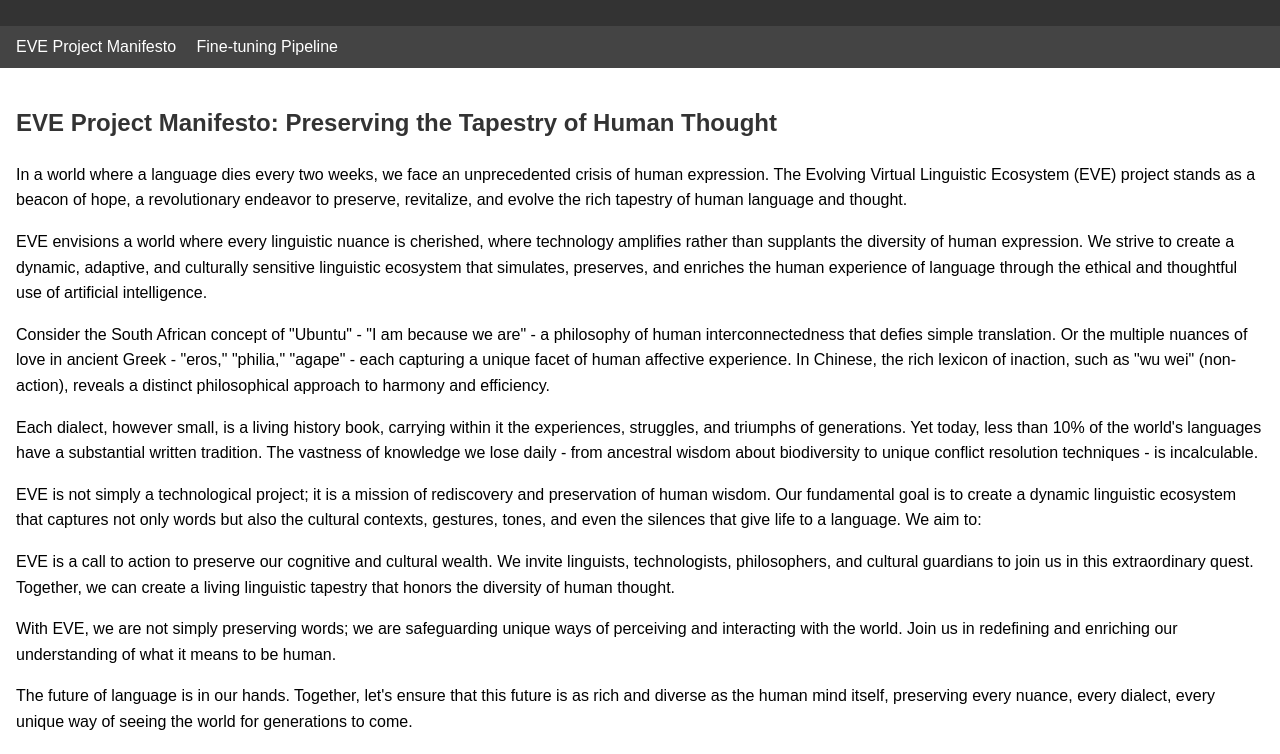
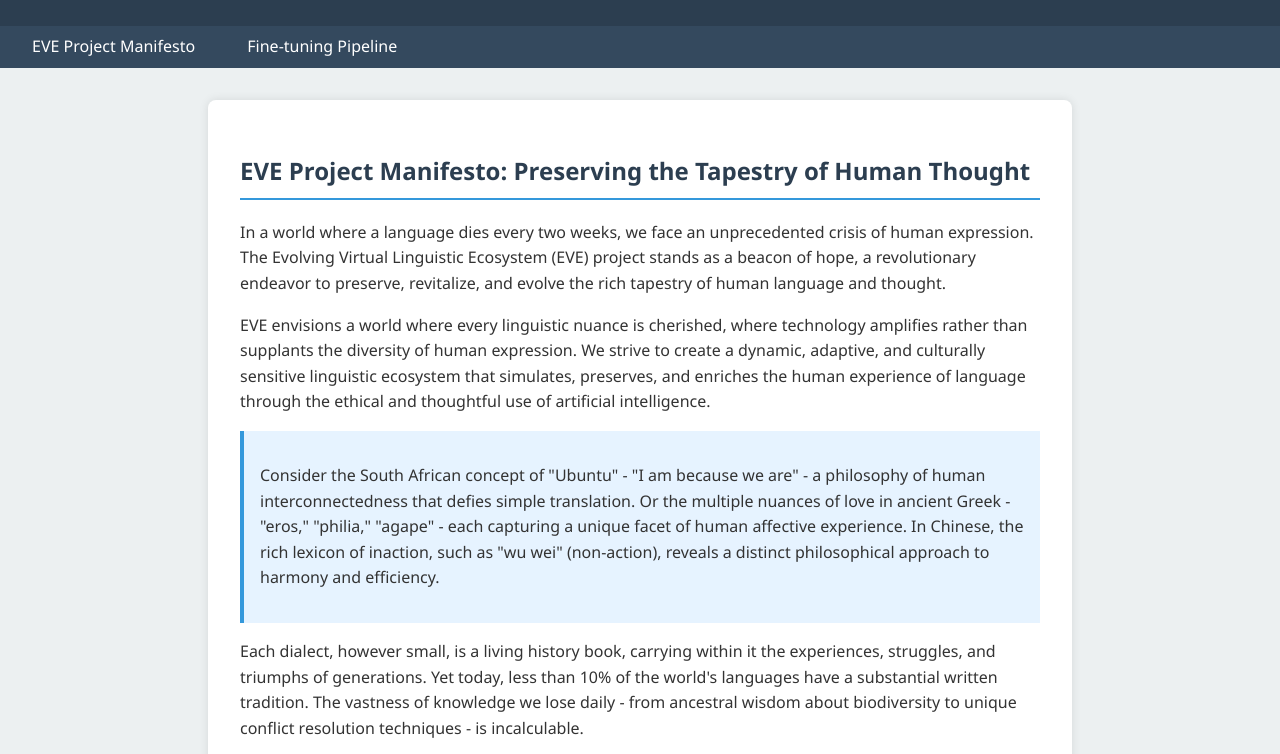
Before and after one commit to Git-Fg/Eve_Project, a plain HTML site: page docs/index.html in a window 1280 px wide. Shown: the part 100-854 px from the top of the page. Drawn offline with Linux system fonts and the light colour scheme.

Commit message:
Update index.html

```diff
--- a/docs/index.html
+++ b/docs/index.html
@@ -5,12 +5,73 @@
     <meta name="viewport" content="width=device-width, initial-scale=1.0">
     <title>Language Preservation Project</title>
     <style>
-        body { font-family: Arial, sans-serif; line-height: 1.6; margin: 0; padding: 0; }
-        header { background: #333; color: #fff; text-align: center; padding: 1rem; }
-        nav { background: #444; padding: 0.5rem; position: sticky; top: 0; }
-        nav a { color: #fff; text-decoration: none; padding: 0.5rem; }
-        .content { padding: 1rem; }
-        h1, h2, h3 { color: #333; }
+        :root {
+            --primary-color: #2c3e50;
+            --secondary-color: #34495e;
+            --accent-color: #3498db;
+            --text-color: #333;
+            --background-color: #ecf0f1;
+        }
+        body {
+            font-family: 'Segoe UI', Tahoma, Geneva, Verdana, sans-serif;
+            line-height: 1.6;
+            margin: 0;
+            padding: 0;
+            color: var(--text-color);
+            background-color: var(--background-color);
+        }
+        header {
+            background: var(--primary-color);
+            color: #fff;
+            text-align: center;
+            padding: 1rem;
+        }
+        nav {
+            background: var(--secondary-color);
+            padding: 0.5rem;
+            position: sticky;
+            top: 0;
+            z-index: 1000;
+        }
+        nav a {
+            color: #fff;
+            text-decoration: none;
+            padding: 0.5rem 1rem;
+            margin: 0 0.5rem;
+            border-radius: 4px;
+            transition: background-color 0.3s;
+        }
+        nav a:hover {
+            background-color: var(--accent-color);
+        }
+        .content {
+            max-width: 800px;
+            margin: 0 auto;
+            padding: 2rem;
+            background-color: #fff;
+            box-shadow: 0 0 10px rgba(0,0,0,0.1);
+            border-radius: 8px;
+            margin-top: 2rem;
+        }
+        h1, h2, h3 {
+            color: var(--primary-color);
+        }
+        h2 {
+            border-bottom: 2px solid var(--accent-color);
+            padding-bottom: 0.5rem;
+        }
+        ul {
+            padding-left: 1.5rem;
+        }
+        p, li {
+            margin-bottom: 1rem;
+        }
+        .highlight {
+            background-color: #e6f3ff;
+            padding: 1rem;
+            border-left: 4px solid var(--accent-color);
+            margin: 1rem 0;
+        }
     </style>
 </head>
 <body>
@@ -26,9 +87,11 @@
         <h2>EVE Project Manifesto: Preserving the Tapestry of Human Thought</h2>
         <p>In a world where a language dies every two weeks, we face an unprecedented crisis of human expression. The Evolving Virtual Linguistic Ecosystem (EVE) project stands as a beacon of hope, a revolutionary endeavor to preserve, revitalize, and evolve the rich tapestry of human language and thought.</p>
         <p>EVE envisions a world where every linguistic nuance is cherished, where technology amplifies rather than supplants the diversity of human expression. We strive to create a dynamic, adaptive, and culturally sensitive linguistic ecosystem that simulates, preserves, and enriches the human experience of language through the ethical and thoughtful use of artificial intelligence.</p>
-        <p>Consider the South African concept of "Ubuntu" - "I am because we are" - a philosophy of human interconnectedness that defies simple translation. Or the multiple nuances of love in ancient Greek - "eros," "philia," "agape" - each capturing a unique facet of human affective experience. In Chinese, the rich lexicon of inaction, such as "wu wei" (non-action), reveals a distinct philosophical approach to harmony and efficiency.</p>
+        <div class="highlight">
+            <p>Consider the South African concept of "Ubuntu" - "I am because we are" - a philosophy of human interconnectedness that defies simple translation. Or the multiple nuances of love in ancient Greek - "eros," "philia," "agape" - each capturing a unique facet of human affective experience. In Chinese, the rich lexicon of inaction, such as "wu wei" (non-action), reveals a distinct philosophical approach to harmony and efficiency.</p>
+        </div>
         <p>Each dialect, however small, is a living history book, carrying within it the experiences, struggles, and triumphs of generations. Yet today, less than 10% of the world's languages have a substantial written tradition. The vastness of knowledge we lose daily - from ancestral wisdom about biodiversity to unique conflict resolution techniques - is incalculable.</p>
-        <p>EVE is not simply a technological project; it is a mission of rediscovery and preservation of human wisdom. Our fundamental goal is to create a dynamic linguistic ecosystem that captures not only words but also the cultural contexts, gestures, tones, and even the silences that give life to a language. We aim to:</p>
+        <p>EVE is not simply a technological project; it is a mission of rediscovery and preservation of human wisdom. Our fundamental goal is to create a dynamic linguistic ecosystem that captures not only words but also the cultural contexts, gestures, tones, and even the silences that give life to a language.</p>
         <p>EVE is a call to action to preserve our cognitive and cultural wealth. We invite linguists, technologists, philosophers, and cultural guardians to join us in this extraordinary quest. Together, we can create a living linguistic tapestry that honors the diversity of human thought.</p>
         <p>With EVE, we are not simply preserving words; we are safeguarding unique ways of perceiving and interacting with the world. Join us in redefining and enriching our understanding of what it means to be human.</p>
         <p>The future of language is in our hands. Together, let's ensure that this future is as rich and diverse as the human mind itself, preserving every nuance, every dialect, every unique way of seeing the world for generations to come.</p>
@@ -36,7 +99,9 @@
 
     <div id="pipeline" class="content">
         <h2>Fine-tuning Llama3-70b for Endangered Language Preservation: A Comprehensive Pipeline</h2>
-        <p>Note: This pipeline is designed to be iterative. Continuous feedback from the language community and ongoing evaluation should inform refinements at each stage of the process. The goal is not just to create a functional language model, but to develop a valuable tool for language preservation and revitalization that respects and empowers the community it serves.</p>
+        <div class="highlight">
+            <p>Note: This pipeline is designed to be iterative. Continuous feedback from the language community and ongoing evaluation should inform refinements at each stage of the process. The goal is not just to create a functional language model, but to develop a valuable tool for language preservation and revitalization that respects and empowers the community it serves.</p>
+        </div>
 
         <h3>1. Data Collection and Preparation</h3>
         <ul>
```
